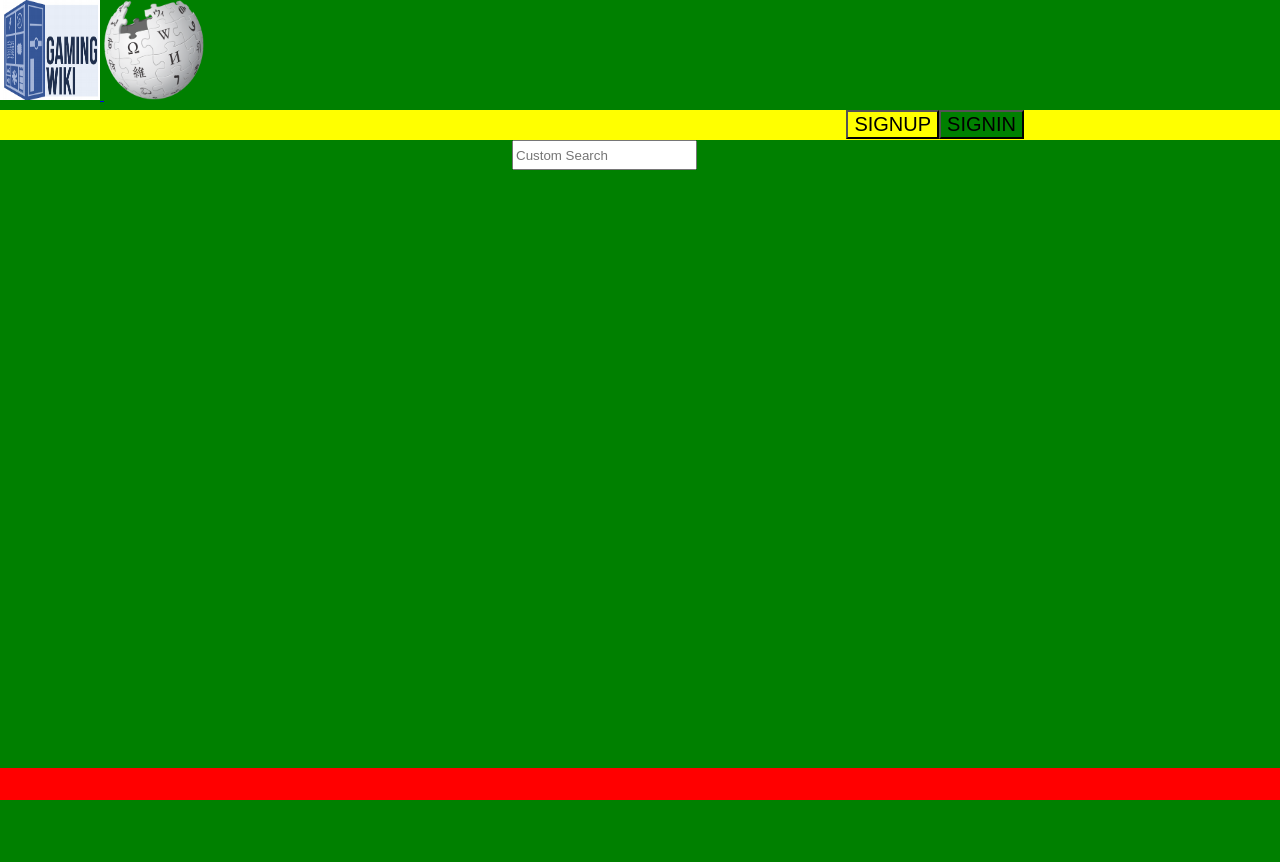
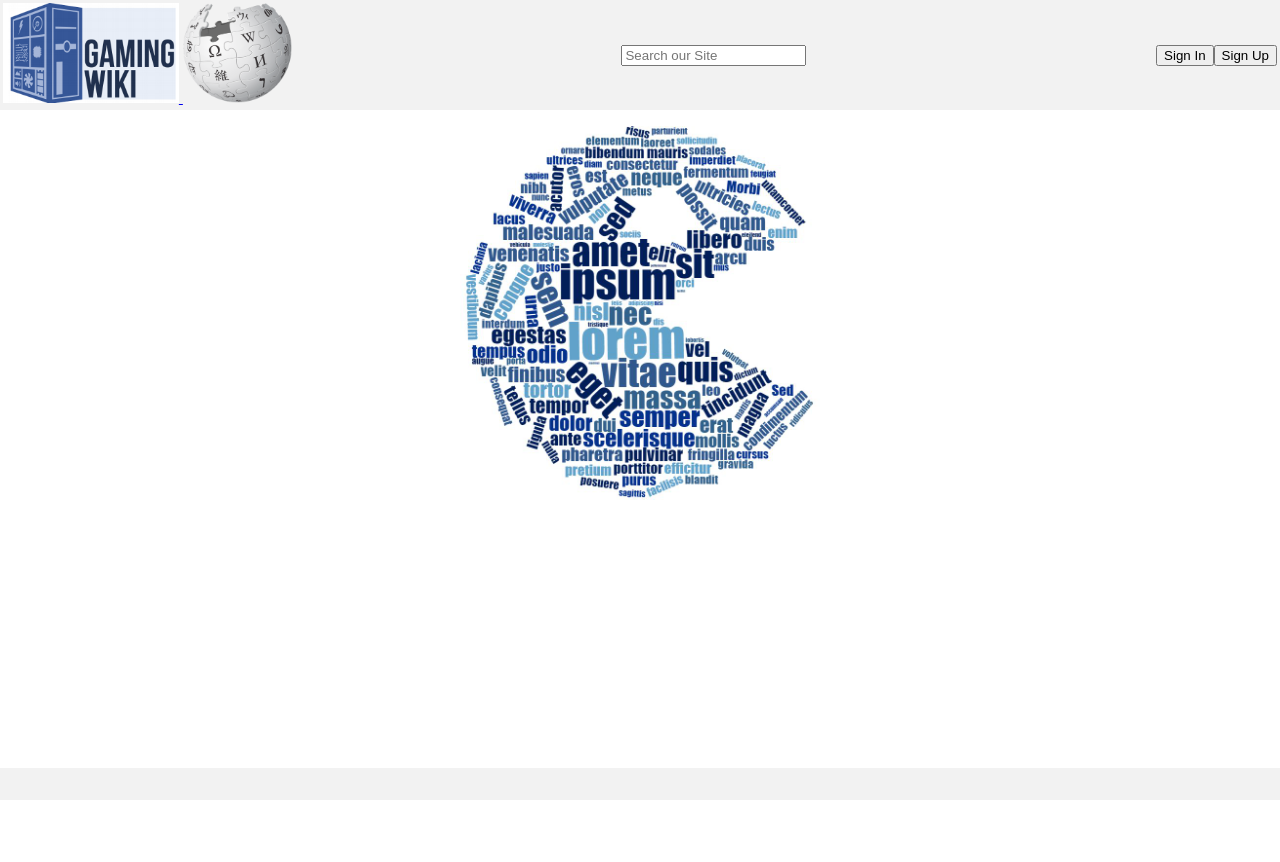
Before and after one commit to jabrielahmed/GamingWIki, a PHP site: page /home.php in a window 1280 px wide. After the commit the page ends 800 px from the top, so only its background shows below. Run offline with PHP 8.4, Linux system fonts and the light colour scheme.

Commit message:
Add files via upload

```diff
--- a/Gaming-Wiki/ClientSide/articleCreator.php
+++ b/Gaming-Wiki/ClientSide/articleCreator.php
@@ -27,4 +27,5 @@
 	</div>
 	<?php require_once('./initFooter.php') ?>
 </body>
+	<script src = "./login/login.js"></script>
 </html>
--- a/Gaming-Wiki/ClientSide/home.php
+++ b/Gaming-Wiki/ClientSide/home.php
@@ -1,20 +1,20 @@
 <!DOCTYPE html>
-<html lang="en">
+<html lang = "en">
 <head>
-<meta charset="utf-8"/>
-<meta name="keywords" content="gamingwiki index homepage signin signup " />
-<meta name="description" content="Gaming wiki homepage" />
-<title> GamingWiki</title>
-<link rel="stylesheet" type="text/css" href="style.css" />
-
+	<meta charset="utf-8"/>
+	<meta name="keywords" content = "gamingwiki index homepage signin signup "/>
+	<meta name = "description" content = "Gaming wiki homepage"/>
+	<title>GamingWiki</title>
+	<link rel = "stylesheet" type = "text/css" href = "style.css" />
 </head>
- <body>
+<body>
 <?php require_once('./initHeader.php') ?>
 <div id="main">
-     <?php require_once('./login/sign-up/signup.html') ?>
-     <?php require_once('./login/sign-in/signin.html') ?>
+    <?php require_once('./login/sign-up/signup.html')?>
+    <?php require_once('./login/sign-in/signin.html')?>
+	<img src = "wordcloud.jpg" alt = "Pacman" id = "pacman"/>
 </div>
-<?php require_once('./initFooter.php') ?>
-<script src="./login/login.js"> </script>
- </body>
+<?php require_once('./initFooter.php')?>
+</body>
+	<script src = "./login/login.js"></script>
 </html>
--- a/Gaming-Wiki/ClientSide/initHeader.php
+++ b/Gaming-Wiki/ClientSide/initHeader.php
@@ -1,24 +1,26 @@
-
-
-<?php
-
-        echo "<header>
-			<a href='http://webdev.cs.uwosh.edu/students/dhirar25/ClientSide/home.php'>
-			<img src='gamingwiki.png' alt='Gamingwiki Logo' width = '100' height = '100'/>
+<?php echo"
+	<header>
+	<table>
+	<tr>
+		<td>
+			<a href = 'home.php'>
+				<img src = 'gamingwiki.png' alt = 'Gamingwiki Logo' id = 'gamingwiki'/>
 			</a>
-
-			<a href='https://www.wikipedia.org/'>
-			<img src='wikipedia.png' alt='wikipedia Logo'  width = '100' height = '100'/>
+			<a href = 'https://www.wikipedia.org/'>
+				<img src = 'wikipedia.png' alt = 'Wikipedia Logo' id = 'wikipedia'>
 			</a>
-
-			</header>
-			<nav>
-
-				<form action='search.php' method='post'>
-					<input type='text' name='search' id='search' class='inNav' col='2' placeholder='Custom Search'/>
-				</form>
-
-				<input type='submit' value='SIGNIN'   class='inNav' id='signin'></input>
-				<input type='submit' value='SIGNUP' id='signup' class='inNav'></input>
-			</nav>"
+		</td>
+		<td>
+			<form action = 'search.php' method = 'post'>
+				<input type = 'text' id = 'search' placeholder = 'Search our Site'>
+			</form>
+		</td>
+		<td>
+			<input type = 'submit' id = 'signup' value = 'Sign Up'>
+			<input type = 'submit' id = 'signin' value = 'Sign In'>
+		</td>
+	</tr>
+	</table>
+	</header>
+"
 ?>
--- a/Gaming-Wiki/ClientSide/login/sign-up/signup.css
+++ b/Gaming-Wiki/ClientSide/login/sign-up/signup.css
@@ -1,4 +1,4 @@
-.modal {
+.modal{
     display: none;
     position: fixed; /* Stay in place */
     z-index: 1; /* Sit on top */
@@ -11,51 +11,12 @@
     background-color: rgba(0,0,0,0.4); /* Black w/ opacity */
 }
 
-/* Modal Content/Box */
-.sign-up-modal-content{
-    background-color: #fefefe00;
-    margin: 15% auto; /* 15% from the top and centered */
-    padding: 20px;
-}
-.close {
-    color: #aaa;
-    float: right;
-    font-size: 28px;
-    font-weight: bold;
-}
-
-.close:hover,
-.close:focus {
-    color: black;
-    text-decoration: none;
-    cursor: pointer;
-}
-
-#outline {
-    height: 100px;
-    width: 100%;
-    border-bottom: 2px solid rgb(184, 184, 184);
-}
-body, html {
-    width: 100%;
-    height: 100%;
-    margin: 0px 0px 0px 0px;
-}
-.navButtons {
-    float: right;
-    margin-right: 30px;
-    margin-top: 30px;
-}
-#search {
-    float: right;
-    margin-top: 30px;
-    margin-right: 30px;
-}
-form input {
+#signup-model input{
     margin-top: 5px;
     margin-left: 50px;
 }
-#signup-model form {
+
+#signup-model form{
     border-left: 1px solid black;
     border-top: 1px solid black;
     border-bottom: 1px solid black;
@@ -66,29 +27,25 @@ form input {
     width: 500px;
     padding-bottom: 10px;
 }
-.formButton {
+
+.formButton{
     margin-top: 15px;
     margin-left: 20px;
 }
-#cancel {
+
+#cancel{
     background-color: red;
     color: white;
     width: 85px;
     height: 30px;
     border: 1px solid black;
 }
-#signUp1 {
-    background-color: blue;
-    color: white;
-    width: 85px;
-    height: 30px;
-    border: 1px solid black;
+
+.spacing{
+    margin-top: 20px;
 }
 
-.spacing {
-    margin-top: 20px;
-}
-h1 {
+h1{
     font-family: "Serif";
     color: white;
     width: 500px;
@@ -99,13 +56,12 @@ h1 {
     border-top: 1px solid black;
     border-right: 1px solid black;
 }
-#container{
-    background-color: #e4e4e4;
-    height: 100%;
-    width: 100%;
-    padding-top: 15px;
-}
-label {
+
+label{
     margin-left: 50px;
     display: block
 }
+
+#pacman{
+
+}
--- a/Gaming-Wiki/ClientSide/search.php
+++ b/Gaming-Wiki/ClientSide/search.php
@@ -46,3 +46,6 @@
 	</div>
 </div>
 <?php require_once('./initFooter.php') ?>
+</body>
+	<script src = "./login/login.js"></script>
+</html>
--- a/Gaming-Wiki/ClientSide/style.css
+++ b/Gaming-Wiki/ClientSide/style.css
@@ -1,94 +1,57 @@
 @charset "utf-8";
 /* CSS Document */
-body {
-	height: 100%;
-	margin: 0;
-	padding: 0;
+
+ header{
+     height: 110px;
+	 background: #f2f2f2;
+ }
+
+#main{
+	width: 100%;
+    height: 722px;
 	box-sizing: border-box;
-
+	background: white;
+	padding: 1rem;
 }
 
-#gamingwikilogo {
-	float: left;
-	width:100px;
-	height:10%;
-	box-sizing: border-box;
-
-}
-
-#wikipedialogo {
-	float:left;
-	width:100px;
-	height:10%;
-	box-sizing: border-box;
-
-}
-
- header {
-     width:auto;
-     height:110px;
-	 box-sizing: border-box;
-	background:green;
-	 margin: 0;
-
- }
-
-nav {
-	box-sizing: border-box;
-	background: yellow;
-	height: 30px;
-	width: 100%;
-	margin: 0;
-
-}
-
-.inNav {
-	display: inline-block;
+#footer{
+	position: absolute;
+    right: 0;
+    bottom: 0;
+    left: 0;
+    padding: 1rem;
+    background: #f2f2f2;
+    text-align: center;
 	box-sizing: border-box;
 }
 
-#search {
-	height: 30px;
+#gamingwiki{
+	height: 100px;
 }
 
-.inNav#search{
-	float:left;
-	margin-left:40%;
-
+#wikipedia{
+	height: 100px;
 }
 
-.inNav#signin {
-	background: green;
-	font-size:20px;
-	word-spacing:2em;
-	float:right;
-	margin-right:20%;
-
+#signup{
+	float: right;
 }
 
-.inNav#signup {
-	background: yellow;
-	font-size:20px;
-	word-spacing:2em;
-	float:right;
-
+#signin{
+	float: right;
 }
 
-#main {
-	width:100%;
-    height:722px;
-	box-sizing: border-box;
-	background:green;
-	padding: 1rem;
+header table{
+	width: 100%;
 }
 
-#footer {
-	 position: absolute;
-  right: 0;
-  bottom: 0;
-  left: 0;
-  padding: 1rem;
-  background:red;
-  text-align: center;
-	box-sizing: border-box;
+body{
+	margin: 0;
+	padding: 0;
 }
+
+#pacman{
+	display: block;
+	width: 40%;
+	margin: auto;
+}
--- a/Gaming-Wiki/gamingwiki index/style.css
+++ b/Gaming-Wiki/gamingwiki index/style.css
@@ -17,7 +17,6 @@ height:100px;
 box-sizing: border-box;
 }
  header {
-     width:auto;
      height:100px;
  }
 #universal {
@@ -35,10 +34,6 @@ input[type=text] {
 	box-sizing: border-box;
 }
 
-.submit {
-    font-size:100px;
-}
-
 #main {
 	width:100%;
     height:80%;
```
Also changed, not shown: Gaming-Wiki/ClientSide/new 1.txt (added, +23 -0 lines), Gaming-Wiki/ClientSide/wordcloud.jpg (added).
